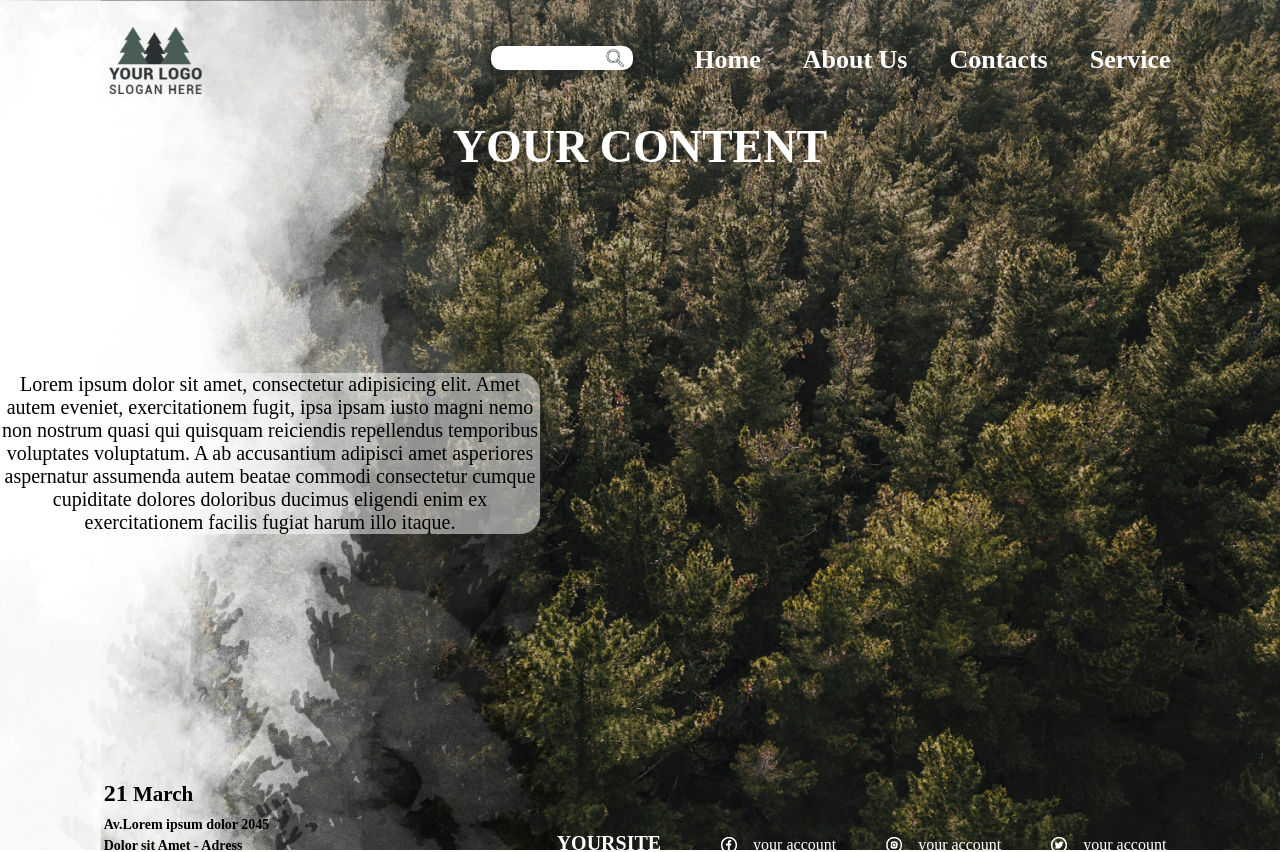
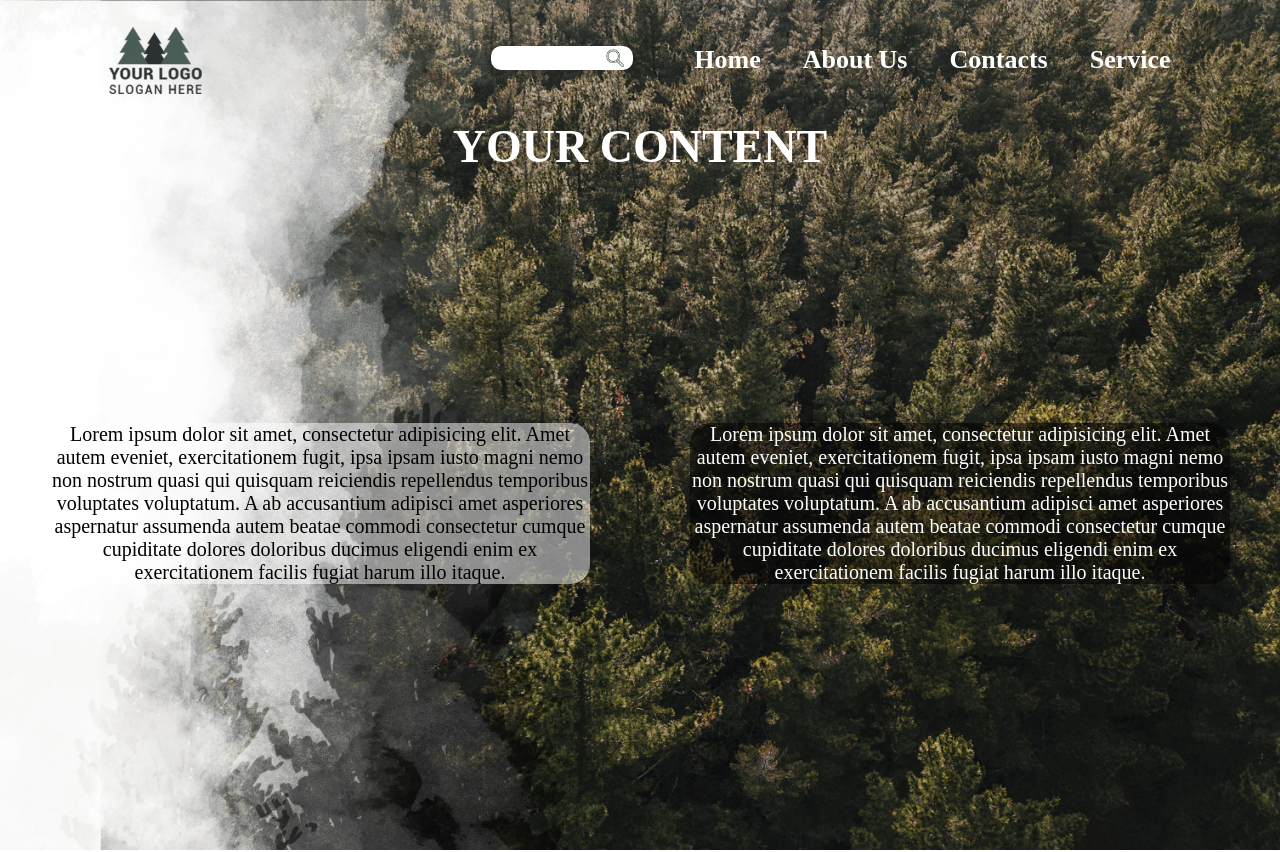
Before and after one commit to ToNi310558/Forest, a Vue app: page /about in a window 1280 px wide. Shown: the top 852 px of the page. Built offline with nearby package versions, Linux system fonts and the light colour scheme.

Commit message:
all is ready 2.0

```diff
--- a/src/views/About.vue
+++ b/src/views/About.vue
@@ -4,6 +4,10 @@
     <h2>Your content</h2>
       <div class="flex-t">
         <p class="about-info ai-black">Lorem ipsum dolor sit amet, consectetur adipisicing elit. Amet autem eveniet, exercitationem fugit, ipsa ipsam
+          iusto magni nemo non nostrum quasi qui quisquam reiciendis repellendus temporibus voluptates voluptatum. A ab
+          accusantium adipisci amet asperiores aspernatur assumenda autem beatae commodi consectetur cumque cupiditate
+          dolores doloribus ducimus eligendi enim ex exercitationem facilis fugiat harum illo itaque.</p>
+        <p class="about-info ai-white">Lorem ipsum dolor sit amet, consectetur adipisicing elit. Amet autem eveniet, exercitationem fugit, ipsa ipsam
           iusto magni nemo non nostrum quasi qui quisquam reiciendis repellendus temporibus voluptates voluptatum. A ab
           accusantium adipisci amet asperiores aspernatur assumenda autem beatae commodi consectetur cumque cupiditate
           dolores doloribus ducimus eligendi enim ex exercitationem facilis fugiat harum illo itaque.</p>
@@ -25,7 +29,7 @@ export default {
   .about{
     text-align: center;
     color: white;
-    margin-bottom: 200px;
+    margin-bottom: 120px;
   }
   h2{
     text-transform: uppercase;
@@ -36,11 +40,12 @@ export default {
   .about-info{
     width: 700px;
     font-size: 24px;
-    margin-top: 180px;
   }
-  .flex{
+  .flex-t{
     display: flex;
     justify-content: space-around;
+    height: 100%;
+    padding-bottom: 10px;
   }
   .ai-black{
     color: black;
@@ -136,7 +141,7 @@ export default {
     }
     .ai-black{
       color: black;
-      background: rgba(255, 255, 255, 0.7);
+      background: rgba(255, 255, 255, 0.5);
       border-radius: 20px;
     }
   }
```
